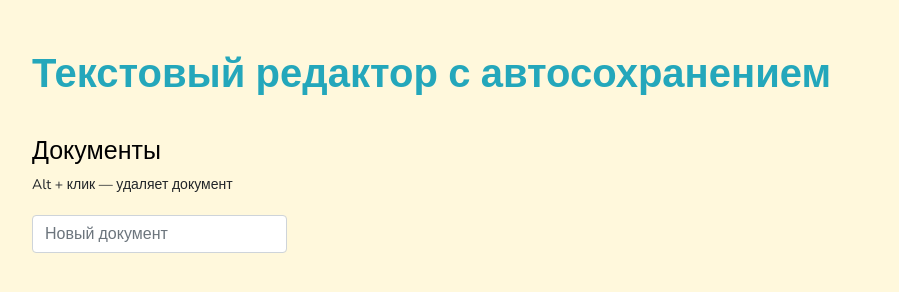
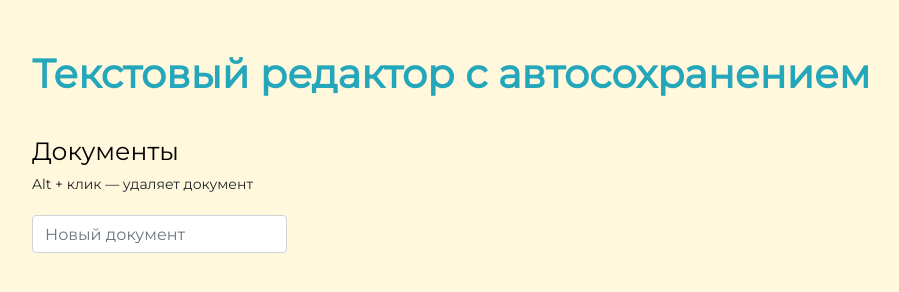
Before and after one commit to slavskiydenis/editor, a plain HTML site: page index.html in a window 1280 px wide. Shown: the whole page, without its empty margins (53-952 px from the left). Drawn offline with nearby package versions, Linux system fonts and the light colour scheme.

Commit message:
update font

```diff
--- a/css/styles.css
+++ b/css/styles.css
@@ -1,13 +1,13 @@
 body {
     text-align: left;
     margin: 10;
-    font-family: 'Nunito', sans-serif;
+    font-family: 'Montserrat', sans-serif;
     font-size: 20px;
     background-color: cornsilk;
 }
 h1 {
     font-size: 40px;
-    font-family: 'Nunito', sans-serif;
+    font-family: 'Montserrat', sans-serif;
     font-weight: 900;
     margin-top: 50px;
     padding-bottom: 30px;
@@ -15,7 +15,7 @@ h1 {
 }
 h2 {
     font-size: 25px;
-    font-family: 'Nunito', sans-serif;
+    font-family: 'Montserrat', sans-serif;
     font-weight: 900;
     color: black;
     font-weight: 400;
@@ -25,7 +25,7 @@ input {
     margin: 20px auto;
     border: 2px solid lightgray;
     padding: 10px 20px;
-    font-family: 'Nunito', sans-serif;
+    font-family: 'Montserrat', sans-serif;
     font-size: 13px;
 }
 .tdItem {
--- a/index.html
+++ b/index.html
@@ -6,7 +6,7 @@
   <meta charset="utf-8">
   <meta http-equiv="X-UA-Compatible" content="IE=edge">
   <meta name="viewport" content="width=device-width, initial-scale=1">
-  <link href="https://fonts.googleapis.com/css?family=Nunito&display=swap" rel="stylesheet">
+  <link href="https://fonts.googleapis.com/css2?family=Montserrat&display=swap" rel="stylesheet">
   <link rel="stylesheet" href="https://stackpath.bootstrapcdn.com/bootstrap/4.3.1/css/bootstrap.min.css"
     integrity="sha384-ggOyR0iXCbMQv3Xipma34MD+dH/1fQ784/j6cY/iJTQUOhcWr7x9JvoRxT2MZw1T" crossorigin="anonymous">
   <link rel="stylesheet" href="css/styles.css">
```
